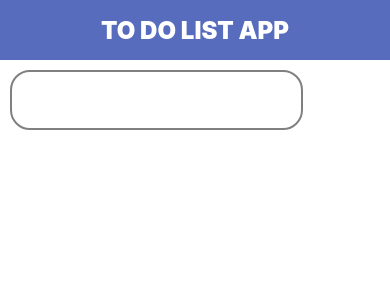
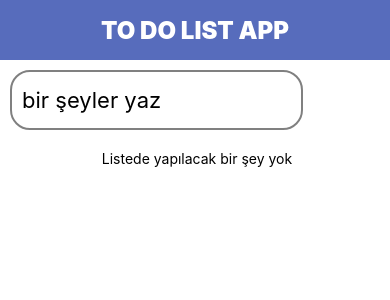
Before and after one commit to DemirelZ/TodoApp__ReactNative, a React Native app: screen / in a window 390 px wide. Shown: the top 300 px of the page. Built offline with nearby package versions, Linux system fonts and the light colour scheme; some icons are missing.

Commit message:
todo component complated

```diff
--- a/App.jsx
+++ b/App.jsx
@@ -1,16 +1,51 @@
-import {  SafeAreaView } from 'react-native'
-import React from 'react'
-import Header from './src/components/header'
-import Input from './src/components/input'
+import {Alert, SafeAreaView, StyleSheet, View} from 'react-native';
+import React, { useState } from 'react';
+import Header from './src/components/header';
+import Input from './src/components/input';
+import {AddSquare} from 'iconsax-react-native';
+import Todo from './src/components/todo';
+
+const App = () => {
+
+  const [text, setText] = useState('')
+  const [todos, setTodos] = useState([])
+
+  const handleToDoList = () => {
+
+    const newTodo = {
+      id: new Date().getTime(),
+      title:text,
+      date: new Date().toLocaleString(),
+      isComplated:false,
+      isEdit:false
+    }
+
+    setTodos([...todos, newTodo])
+
+  }
 
 
-const App = () => {
+
   return (
     <SafeAreaView>
-      <Header title={'TO DO LIST APP'}/>
-      <Input />
+      <Header title={'TO DO LIST APP'} />
+      <Input
+        placeholder={'bir şeyler yaz'}
+        IconName={AddSquare}
+        onPressChange={handleToDoList}
+
+        onChangeText={(text)=>setText(text)}
+      />
+
+         <Todo  todos={todos}/>
+
+
     </SafeAreaView>
-  )
-}
+  );
+};
 
-export default App
+export default App;
+
+const styles = StyleSheet.create({
+
+})
--- a/src/components/input/index.js
+++ b/src/components/input/index.js
@@ -1,14 +1,21 @@
 import {View, TextInput, TouchableOpacity} from 'react-native';
 import React from 'react';
 import {styles} from './style';
-import {AddSquare} from 'iconsax-react-native';
 
-const Input = () => {
+const Input = ({placeholder, IconName, onPressChange , value, onChangeText}) => {
   return (
     <View style={styles.InputWrapper}>
-      <TextInput style={styles.input} />
-      <TouchableOpacity>
-        <AddSquare size="42" color="#FF8A65" />
+      <TextInput
+        style={styles.input}
+        placeholder={placeholder}
+        keyboardType="default"
+        multiline={false}
+        value={value}
+        onChangeText={onChangeText}
+
+      />
+      <TouchableOpacity onPress={onPressChange}>
+        <IconName size="42" color="#FF8A65" />
       </TouchableOpacity>
     </View>
   );
--- a/src/components/todo/index.js
+++ b/src/components/todo/index.js
@@ -1,12 +1,31 @@
-import { View, Text } from 'react-native'
-import React from 'react'
+import {View, Text, ScrollView} from 'react-native';
+import React from 'react';
+import {TickCircle, Edit2, Trash} from 'iconsax-react-native';
 
-const index = () => {
+import {styles} from './style';
+
+const Todo = ({todos}) => {
   return (
-    <View>
-      <Text>TODO</Text>
-    </View>
-  )
-}
+    <ScrollView style={styles.todosWrapper}>
+      {todos.length === 0 ? (
+        <Text style={styles.yokText}> Listede yapılacak bir şey yok</Text>
+      ) : (
+        todos.map(todo => (
+          <View style={styles.todoWrapper} key={todo.id}>
+            <View style={styles.textsWrapper}>
+              <Text style={styles.titleText}>{todo.title}</Text>
+              <Text>{todo.date}</Text>
+            </View>
+            <View style={styles.iconsWrapper}>
+              <TickCircle size="28" color="#FF8A65"/>
+              <Edit2 size="28" color="#FF8A65" />
+              <Trash size="28" color="#FF8A65" />
+            </View>
+          </View>
+        ))
+      )}
+    </ScrollView>
+  );
+};
 
-export default index
+export default Todo;
--- a/src/components/todo/style.js
+++ b/src/components/todo/style.js
@@ -0,0 +1,40 @@
+import { StyleSheet } from "react-native";
+
+export const styles = StyleSheet.create({
+    todosWrapper:{
+
+        marginVertical:10,
+
+
+
+
+    },
+    todoWrapper:{
+        borderWidth:1,
+        borderRadius:10,
+        marginVertical:10,
+        marginHorizontal:20,
+        padding:10,
+        flexDirection:'row',
+
+    },
+    titleText:{
+        fontSize:22,
+        fontWeight:'bold',
+
+    },
+    yokText:{
+
+        textAlign:'center'
+    },
+    iconsWrapper:{
+        flex:3,
+        flexDirection:'row',
+        alignItems:'center',
+        gap:3
+    },
+    textsWrapper:{
+        flex:7
+
+    }
+})
```
